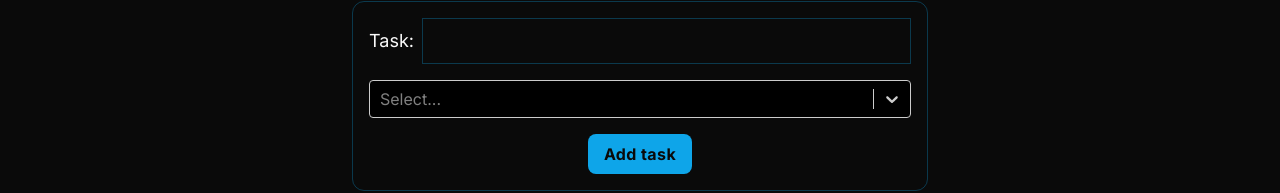
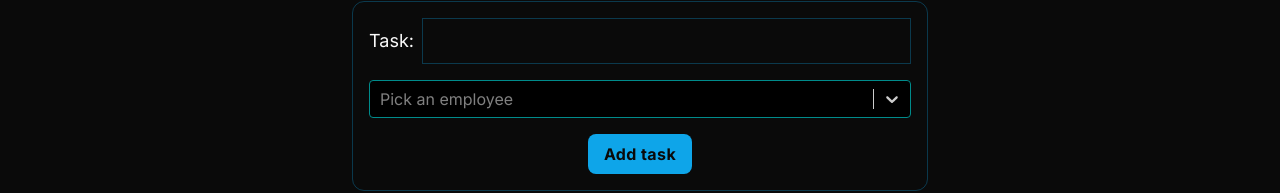
Before and after one commit to lilKriT/next-prisma, a Next.js app: page / in a window 1280 px wide. Shown: the part 183-376 px from the top of the page. Built offline with nearby package versions, Linux system fonts and the light colour scheme; no server answers; the database is empty.

Commit message:
More styling.

```diff
--- a/app/components/TaskForm.tsx
+++ b/app/components/TaskForm.tsx
@@ -18,18 +18,26 @@ const TaskForm = () => {
       </label>
       <Select
         options={options}
+        isClearable={false}
+        placeholder="Pick an employee"
         styles={{
           control: (baseStyles, state) => ({
             ...baseStyles,
             backgroundColor: "black",
+            borderColor: "darkcyan",
           }),
+          singleValue: (baseStyles, state) => ({
+            ...baseStyles,
+            color: "white",
+          }),
+
           menu: (baseStyles, state) => ({
             ...baseStyles,
             backgroundColor: "black",
           }),
           option: (baseStyles, state) => ({
             ...baseStyles,
-            backgroundColor: state.isFocused ? "gray" : "black",
+            backgroundColor: state.isFocused ? "darkgray" : "black",
           }),
         }}
       ></Select>
```
